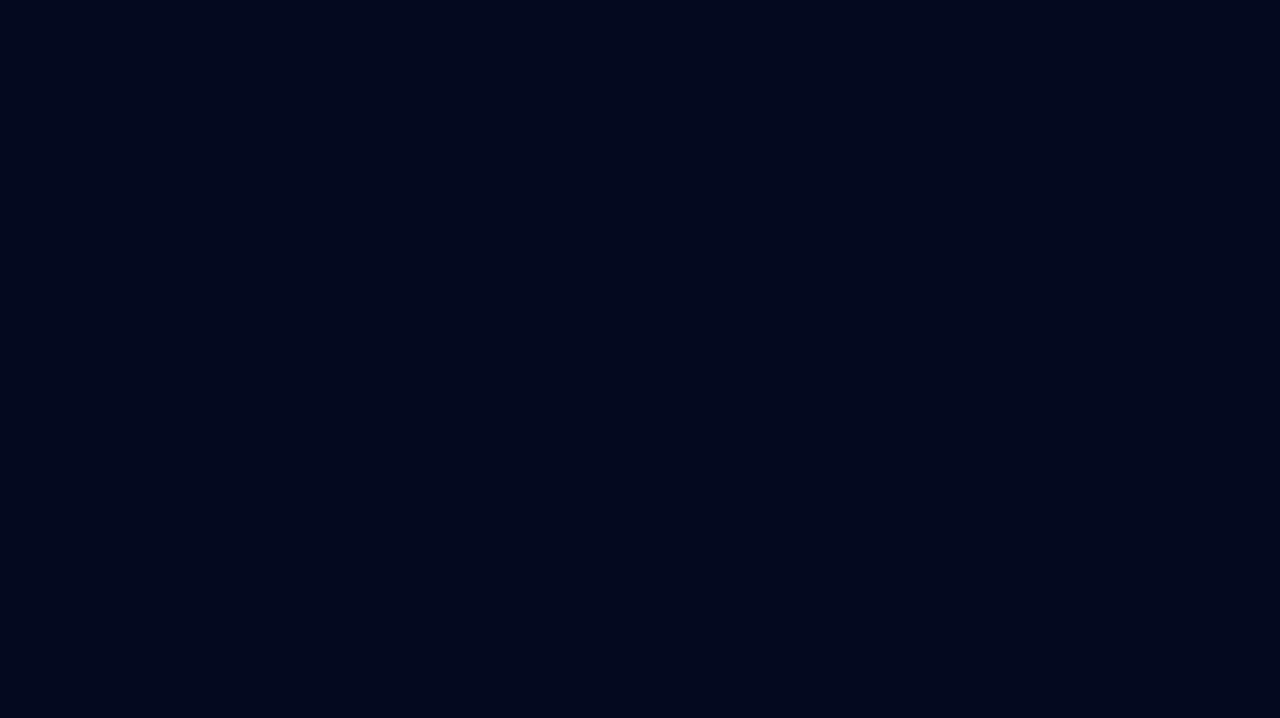
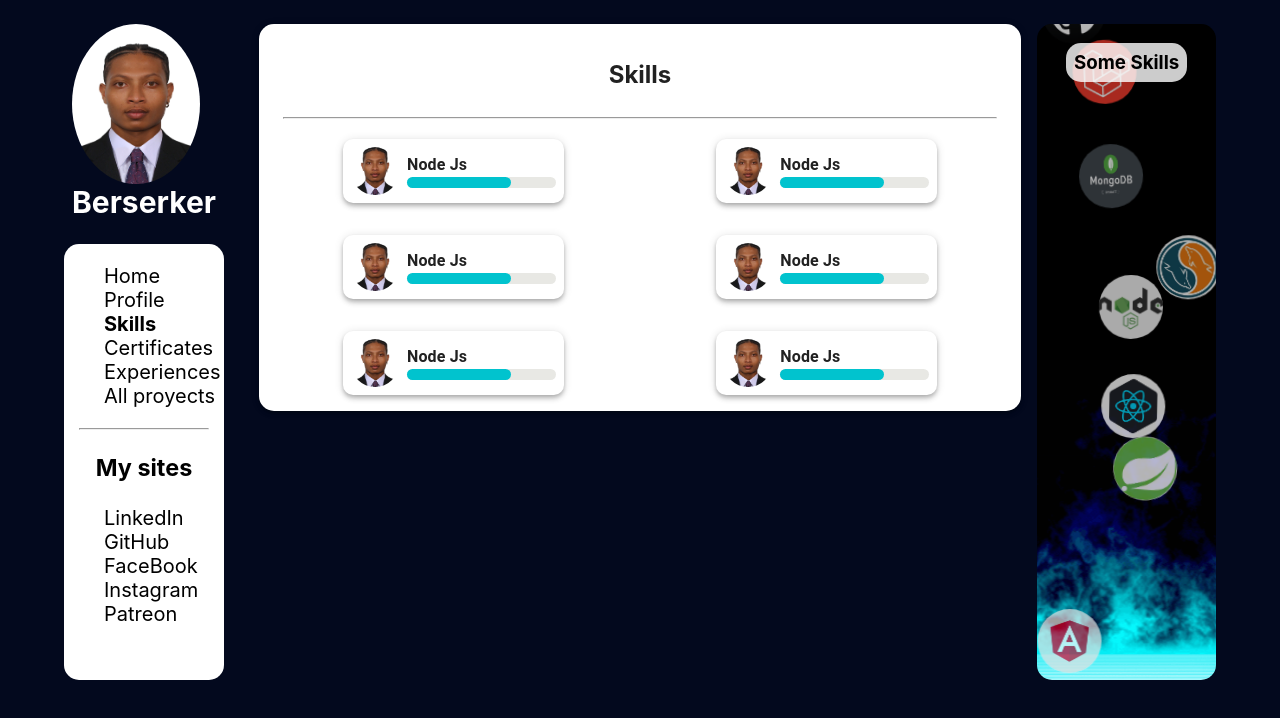
Before and after one commit to Berserker04/my-portfolio, a React (Create React App) app: page /skills in a window 1280 px wide. Before the commit this address had no page. Shown: the top 718 px of the page. Built offline with nearby package versions, Linux system fonts and the light colour scheme.

Commit message:
maquetacion de la view skill

```diff
--- a/src/components/layouts/components/slider/styles.scss
+++ b/src/components/layouts/components/slider/styles.scss
@@ -7,6 +7,7 @@
   height: 41rem;
   font-size: 20px;
   border-radius: 15px;
+  box-sizing: border-box;
 
   &__avatar {
     margin-bottom: 1.5rem;
@@ -18,12 +19,13 @@
   }
 
   &__navbar {
-    background-color:           #fff;
+    background-color: #fff;
     width: 100%;
     height: 100%;
     border-radius: 15px;
-    -webkit-box-shadow: -1px 1px 4px 2px rgba(255, 255, 255);
-    box-shadow: -1px 1px 4px 2px rgba(255, 255, 255);
+    box-sizing: border-box;
+    // -webkit-box-shadow: -1px 1px 4px 2px rgba(255, 255, 255);
+    // box-shadow: -1px 1px 4px 2px rgba(255, 255, 255);
 
     li {
       list-style: none;
@@ -47,7 +49,7 @@
   }
 
   a:hover {
-    color: #fff;
+    // color: #fff;
     font-size: 22px;
   }
 }
--- /dev/null
+++ b/src/components/progressiveBar/ProgressiveBar.jsx
@@ -0,0 +1,24 @@
+import { Box } from "@mui/material";
+import React from "react";
+
+export const ProgressiveBar = ({ percentage }) => {
+  return (
+    <Box
+      sx={{
+        height: "0.7rem",
+        width: "100%",
+        backgroundColor: "#E8E8E4",
+        borderRadius: 15,
+      }}
+    >
+      <Box
+        sx={{
+          height: "0.7rem",
+          width: percentage + "%",
+          backgroundColor: "#01C3CE",
+          borderRadius: 15,
+        }}
+      />
+    </Box>
+  );
+};
--- a/src/index.css
+++ b/src/index.css
@@ -6,6 +6,7 @@ body {
   -webkit-font-smoothing: antialiased;
   -moz-osx-font-smoothing: grayscale;
   background-color: #03091E;
+  /* background-color: whitesmoke; */
   /* padding: 2rem 5rem; */
 }
 
--- a/src/pages/profile/ProfileView.jsx
+++ b/src/pages/profile/ProfileView.jsx
@@ -2,7 +2,7 @@ import React from "react";
 import { Avatar, Box, Grid, Paper, Stack, Typography } from "@mui/material";
 
 import logo from "../../assets/images/avatar.jpg";
-import image from "../../assets/images/defaultImage.png";
+import gif from "../../assets/images/developGif.gif";
 
 export const ProfileView = () => {
   return (
@@ -65,7 +65,23 @@ export const ProfileView = () => {
             <Typography>A2</Typography>
           </Stack>
         </Grid>
+        <Grid item xs={12} md={6}>
+          <Stack direction={{ xs: "column" }} marginTop={"0.5rem"}>
+            <Typography sx={{ fontWeight: "bold" }}>E-mail</Typography>
+            <Typography>chernandezcopete@gmail.com</Typography>
+          </Stack>
+        </Grid>
       </Grid>
+      {/* <Box component={"hr"} /> */}
+      <Box
+        component="img"
+        sx={{
+          width: "100%",
+          marginTop: 4
+        }}
+        alt="git progammer"
+        src={gif}
+      />
     </Paper>
   );
 };
--- /dev/null
+++ b/src/pages/skill/SkillContainer.jsx
@@ -0,0 +1,8 @@
+import React from 'react'
+import { SkillView } from './SkillView'
+
+export const SkillContainer = () => {
+  return (
+    <SkillView />
+  )
+}
--- /dev/null
+++ b/src/pages/skill/SkillView.jsx
@@ -0,0 +1,62 @@
+import React from "react";
+import { Box, Grid, Paper, Stack } from "@mui/material";
+
+import { SkillCard } from "./components/skillCard/SkillCard";
+
+export const SkillView = () => {
+  return (
+    <Paper
+      elevation={3}
+      sx={{
+        width: "100%",
+        padding: "1rem 1.5rem",
+        boxSizing: "border-box",
+        marginBottom: "1rem",
+        borderRadius: "15px",
+      }}
+    >
+      <Stack
+        direction={{ xs: "row" }}
+        alignItems={{ xs: "center" }}
+        justifyContent={"center"}
+      >
+        <Box component={"h2"} textAlign={"center"}>
+          Skills
+        </Box>
+      </Stack>
+      <Box component={"hr"} marginBottom={2.5}/>
+      <Grid container spacing={{ xs: 2, md: 4 }}>
+        <Grid item xs={12} md={6}>
+          <Stack alignItems={"center"}>
+            <SkillCard />
+          </Stack>
+        </Grid>
+        <Grid item xs={12} md={6}>
+          <Stack alignItems={"center"}>
+            <SkillCard />
+          </Stack>
+        </Grid>
+        <Grid item xs={12} md={6}>
+          <Stack alignItems={"center"}>
+            <SkillCard />
+          </Stack>
+        </Grid>
+        <Grid item xs={12} md={6}>
+          <Stack alignItems={"center"}>
+            <SkillCard />
+          </Stack>
+        </Grid>
+        <Grid item xs={12} md={6}>
+          <Stack alignItems={"center"}>
+            <SkillCard />
+          </Stack>
+        </Grid>
+        <Grid item xs={12} md={6}>
+          <Stack alignItems={"center"}>
+            <SkillCard />
+          </Stack>
+        </Grid>
+      </Grid>
+    </Paper>
+  );
+};
--- /dev/null
+++ b/src/pages/skill/components/skillCard/SkillCard.jsx
@@ -0,0 +1,41 @@
+import React from "react";
+import { Avatar, Paper, Stack, Typography } from "@mui/material";
+
+import logo from "../../../../assets/images/avatar.jpg";
+import { ProgressiveBar } from "../../../../components/progressiveBar/ProgressiveBar";
+
+export const SkillCard = () => {
+  return (
+    <Paper
+      elevation={4}
+      sx={{
+        width: "60%",
+        padding: "0.5rem",
+        borderRadius: "10px",
+      }}
+    >
+      <Stack
+        direction={{ xs: "row" }}
+        sx={{
+          alignItems: "center",
+          borderRadius: "10px",
+        }}
+      >
+        <Avatar
+          alt="Remy Sharp"
+          src={logo}
+          sx={{ width: "3rem", height: "3rem" }}
+        />
+        <Stack
+          direction={{ xs: "column" }}
+          justifyContent={"center"}
+          marginLeft={"0.5rem"}
+          width={"100%"}
+        >
+          <Typography sx={{ fontWeight: "bold" }}>Node Js</Typography>
+          <ProgressiveBar percentage={70} />
+        </Stack>
+      </Stack>
+    </Paper>
+  );
+};
--- a/src/routes/appRouter.js
+++ b/src/routes/appRouter.js
@@ -4,6 +4,7 @@ import { BrowserRouter as Router, Routes, Route } from "react-router-dom";
 import { Layout } from "../components/layouts/Layout";
 import { HomeContainer } from "../pages/home/HomeContainer";
 import { ProfileContainer } from "../pages/profile/ProfileContainer";
+import { SkillContainer } from "../pages/skill/SkillContainer";
 
 export default function AppRouter() {
   return (
@@ -13,6 +14,7 @@ export default function AppRouter() {
           <Route path="/" exact element={<Layout />}>
             <Route index exact element={<HomeContainer />} />
             <Route path="/profile" element={<ProfileContainer />} />
+            <Route path="/skills" element={<SkillContainer />} />
           </Route>
         </Routes>
       </Container>
```
Also changed, not shown: 1 other file (tests, documents, lock files or other folders).
